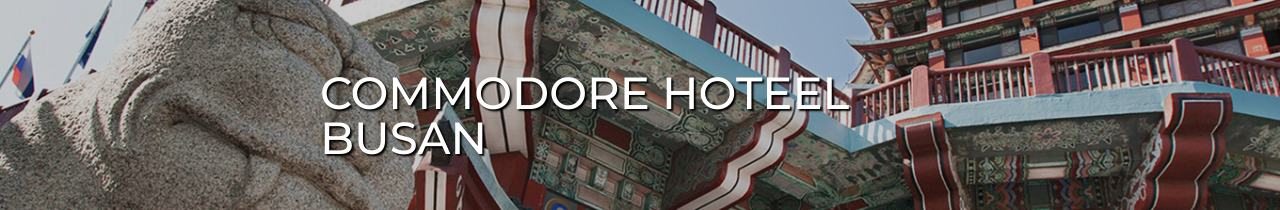
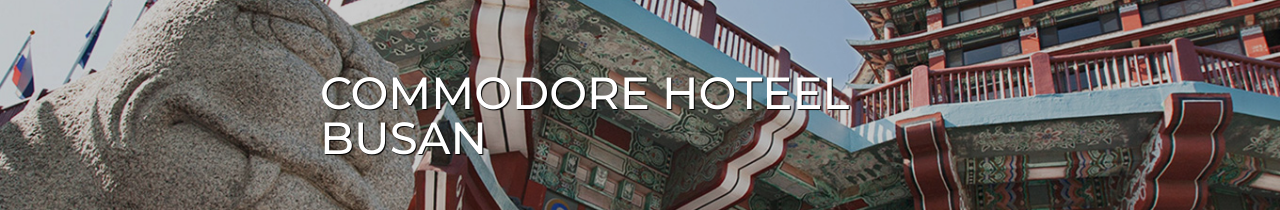
Before and after one commit to alsomslo/project07, a plain HTML site: page index.html in a window 1280 px wide. Shown: the part 285-495 px from the top of the page. Drawn offline with nearby package versions, Linux system fonts and the light colour scheme; some icons are missing.

Commit message:
Add files via upload

```diff
--- a/css/main.css
+++ b/css/main.css
@@ -38,7 +38,6 @@
 
 
 .itm {
-
     height: 100vh;
     filter: brightness(80%);
 
@@ -79,14 +78,12 @@
 .mainvisual .title h2 {
     font-size: 45px;
     font-weight: 500;
-    text-shadow: 2px 2px 2px #000;
+    text-shadow: 1px 1px 1px #000;
     color: #fff;
 
 }
 
 .mainvisual .mainslide {}
-
-
 
 .mainvisual .mainslide .slick-dots {
     position: absolute;
```
Also changed, not shown: images/section01_01.jpg.
